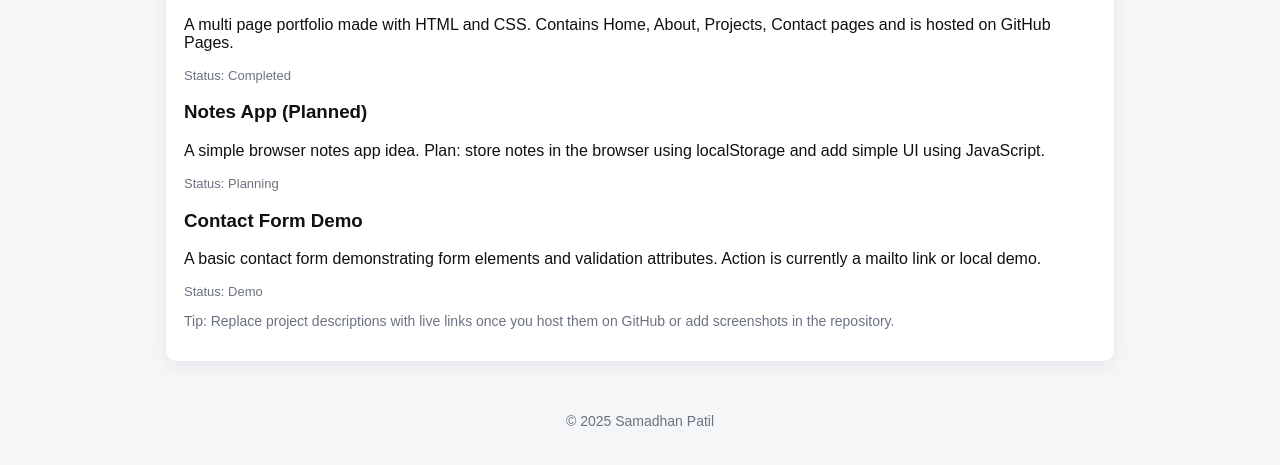
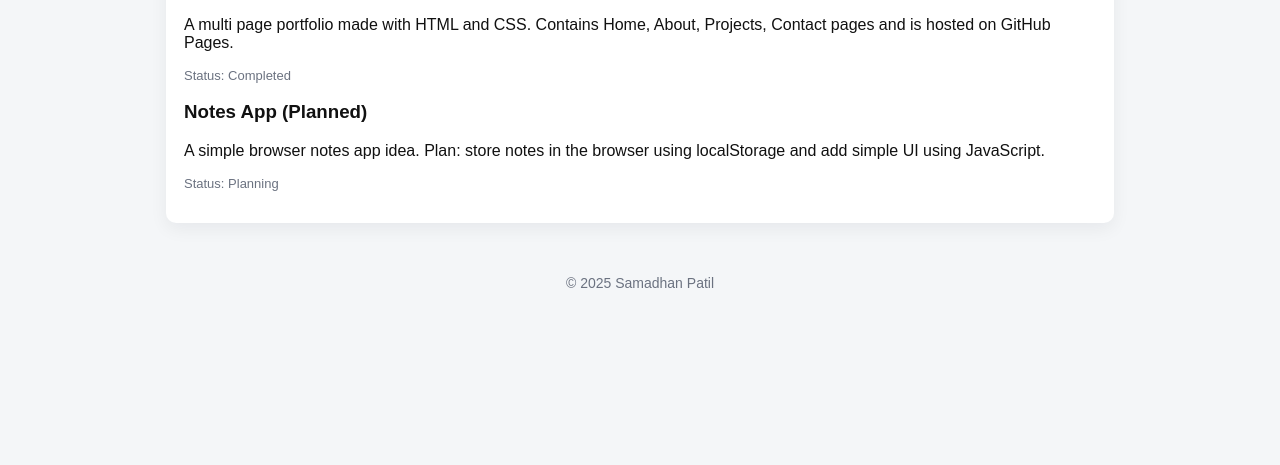
Before and after one commit to sam77817/SAMMM, a plain HTML site: page projects.html in a window 1280 px wide. Shown: the part 233-698 px from the top of the page. Drawn offline with Linux system fonts and the light colour scheme.

Commit message:
Update projects.html

```diff
--- a/projects.html
+++ b/projects.html
@@ -35,13 +35,8 @@
         <p class="meta">Status: Planning</p>
       </div>
 
-      <div class="project">
-        <h3>Contact Form Demo</h3>
-        <p>A basic contact form demonstrating form elements and validation attributes. Action is currently a mailto link or local demo.</p>
-        <p class="meta">Status: Demo</p>
-      </div>
 
-      <p class="small">Tip: Replace project descriptions with live links once you host them on GitHub or add screenshots in the repository.</p>
+
     </article>
   </main>
 
```
